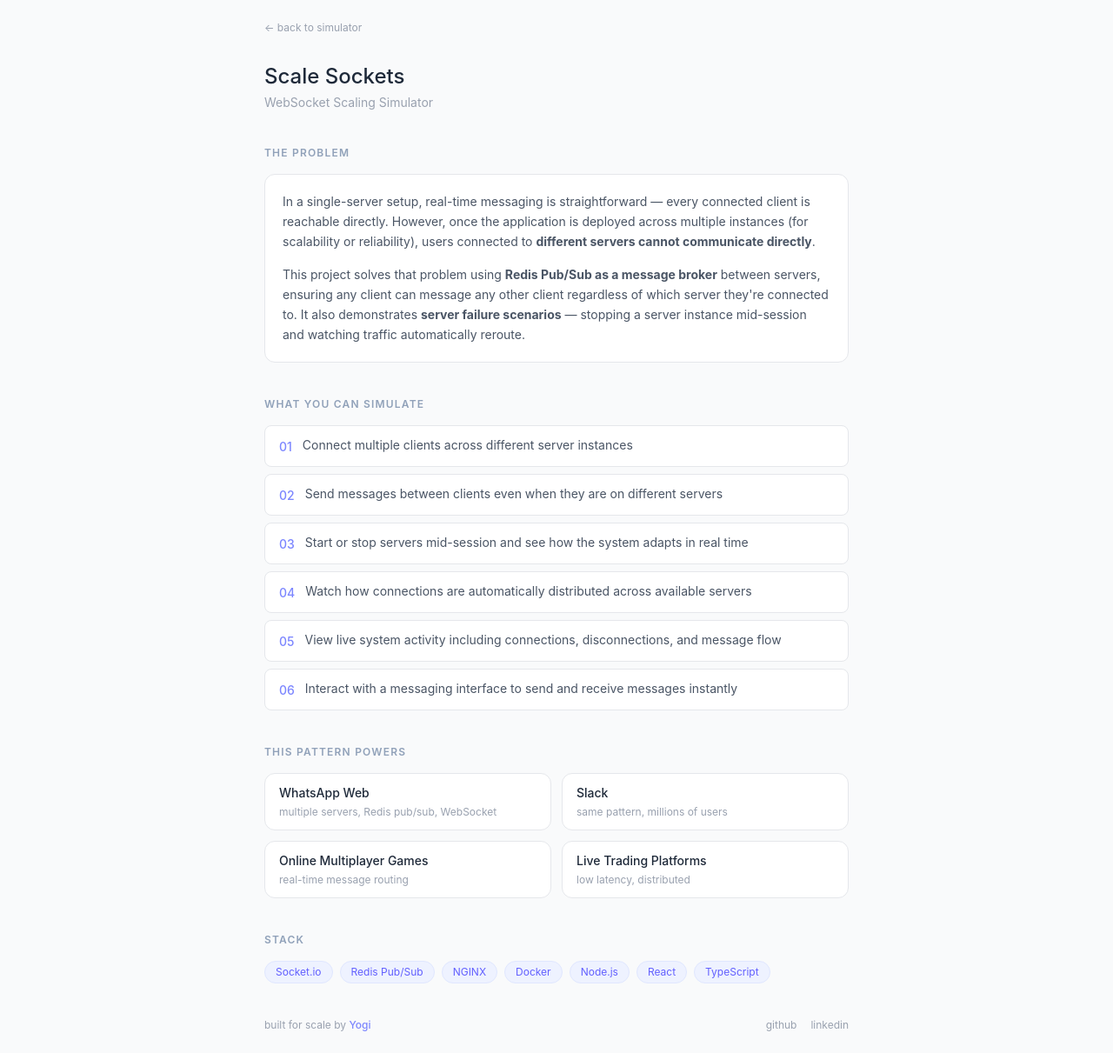
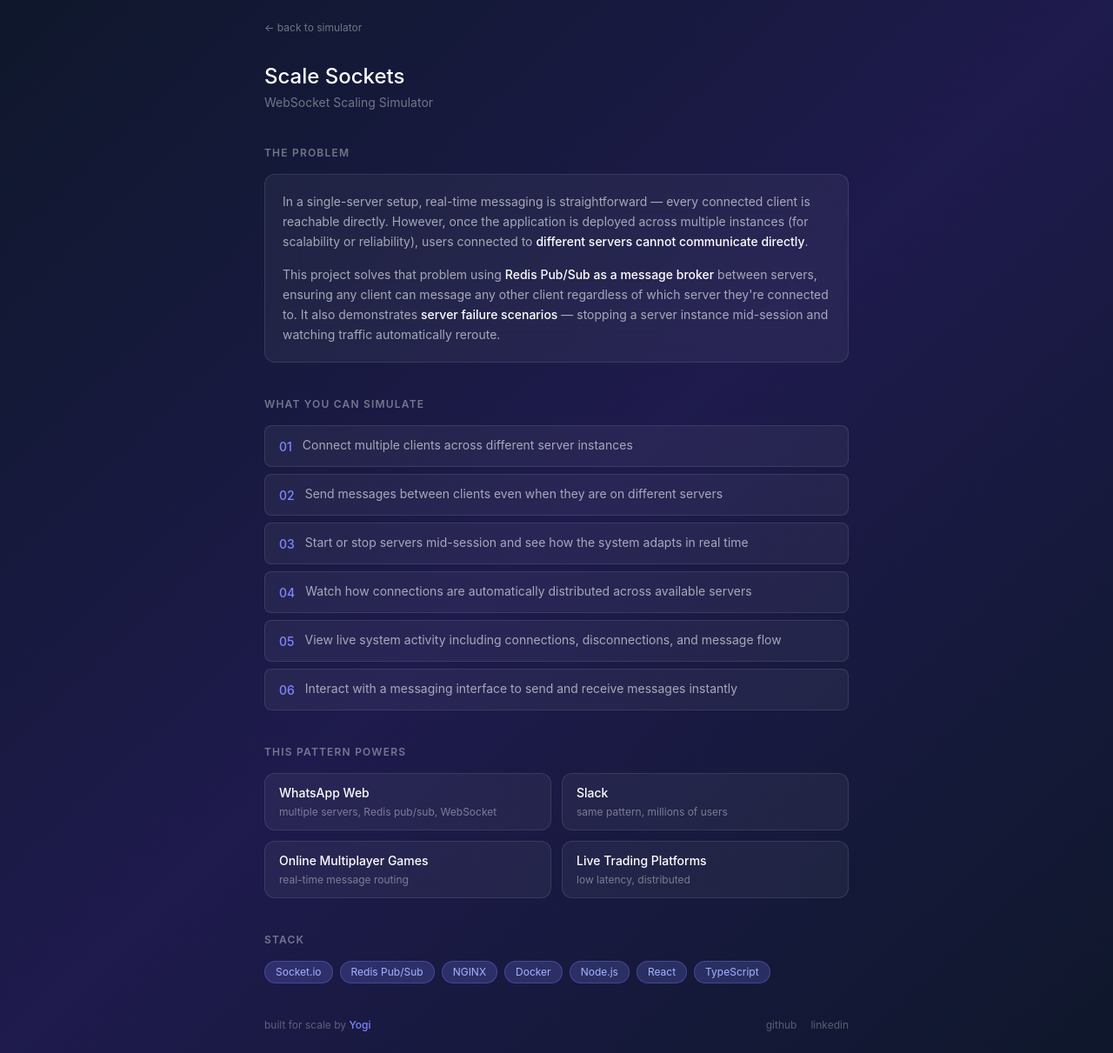
Before and after one commit to yogendraraj02/scale-sockets-fe, a React (Vite) app: page /about in a window 1280 px wide. Shown: the whole page at 87% size. Built offline with nearby package versions, Linux system fonts and the light colour scheme; no server answers.

Commit message:
feat(design): update to Glassmorphism design

```diff
--- a/src/components/ActivityLog.tsx
+++ b/src/components/ActivityLog.tsx
@@ -4,28 +4,35 @@ interface Props {
   logs: Log[]
 }
 
+function getEventStyle(event: string) {
+  if (/disconnected|went down/.test(event)) return 'border-red-400/60 bg-red-400/5';
+  if (/connected|is up/.test(event)) return 'border-emerald-400/60 bg-emerald-400/5';
+  if (/→/.test(event)) return 'border-indigo-400/60 bg-indigo-400/5';
+  return 'border-white/10 bg-white/5';
+}
+
 function ActivityLog({ logs }: Props) {
   return (
-    <div className="bg-white rounded-xl border border-gray-200 p-4 col-span-2">
-      <h2 className="text-xs font-semibold text-slate-400 uppercase tracking-widest mb-3">
+    <div className="bg-white/5 backdrop-blur-xl border border-white/10 rounded-xl p-4 col-span-2">
+      <h2 className="text-xs font-semibold text-white/40 uppercase tracking-widest mb-3">
         Activity Log
       </h2>
 
       <div className="flex flex-col gap-1 max-h-48 overflow-y-auto">
         {logs.length === 0 ? (
-          <p className="text-sm text-gray-400 text-center py-4">
+          <p className="text-sm text-white/30 text-center py-4">
             no activity yet
           </p>
         ) : (
           logs.map((log, index) => (
             <div
               key={index}
-              className="flex items-start gap-3 px-3 py-2 bg-slate-50 rounded-lg border border-slate-100 font-mono"
+              className={`flex items-start gap-3 px-3 py-2 rounded-lg border-l-2 border border-r-0 border-t-0 border-b-0 font-mono ${getEventStyle(log.event)}`}
             >
-              <span className="text-xs text-gray-400 shrink-0 mt-0.5">
+              <span className="text-xs text-white/30 shrink-0 mt-0.5">
                 {new Date(log.time).toLocaleTimeString()}
               </span>
-              <span className="text-xs text-gray-700">
+              <span className="text-xs text-white/60">
                 {log.event}
               </span>
             </div>
--- a/src/components/MessageInbox.tsx
+++ b/src/components/MessageInbox.tsx
@@ -7,26 +7,26 @@ interface Props {
 
 function MessageInbox({ messages, currentUserId }: Props) {
   return (
-    <div className="bg-white rounded-xl border border-gray-200 p-4 col-span-2">
-      <h2 className="text-xs font-semibold text-slate-400 uppercase tracking-widest mb-3">
+    <div className="bg-white/5 backdrop-blur-xl border border-white/10 rounded-xl p-4 col-span-2">
+      <h2 className="text-xs font-semibold text-white/40 uppercase tracking-widest mb-3">
         Inbox
       </h2>
 
       <div className="flex flex-col gap-2 max-h-48 overflow-y-auto">
         {messages.length === 0 ? (
-          <p className="text-sm text-gray-400 text-center py-4">no messages yet</p>
+          <p className="text-sm text-white/30 text-center py-4">no messages yet</p>
         ) : (
           messages.map((msg, index) => (
             <div
               key={index}
               className={`flex flex-col px-3 py-2 rounded-lg max-w-sm ${
                 msg.from === currentUserId
-                  ? 'bg-indigo-50 self-end items-end'
-                  : 'bg-gray-50 self-start items-start'
+                  ? 'bg-indigo-500/20 border border-indigo-400/20 self-end items-end'
+                  : 'bg-white/10 border border-white/10 self-start items-start'
               }`}
             >
-              <span className="text-xs text-gray-400 mb-1">{msg.from}</span>
-              <span className="text-sm text-gray-800">{msg.text}</span>
+              <span className="text-xs text-white/30 mb-1">{msg.from}</span>
+              <span className="text-sm text-slate-100">{msg.text}</span>
             </div>
           ))
         )}
--- a/src/index.css
+++ b/src/index.css
@@ -1,6 +1,21 @@
 @import "tailwindcss";
 
 body {
-  background-color: #f8fafc;
-  color: #0f172a;
+  background-color: #0f172a;
+  color: #f1f5f9;
 }
+
+::-webkit-scrollbar {
+  width: 3px;
+  height: 3px;
+}
+::-webkit-scrollbar-track {
+  background: transparent;
+}
+::-webkit-scrollbar-thumb {
+  background: rgba(255, 255, 255, 0.12);
+  border-radius: 2px;
+}
+::-webkit-scrollbar-thumb:hover {
+  background: rgba(255, 255, 255, 0.22);
+}
--- a/src/pages/About.tsx
+++ b/src/pages/About.tsx
@@ -13,37 +13,37 @@ function About() {
   const navigate = useNavigate()
 
   return (
-    <div className="min-h-screen bg-gray-50 p-6">
+    <div className="min-h-screen bg-gradient-to-br from-slate-900 via-indigo-950 to-slate-900 p-6">
       <div className="max-w-2xl mx-auto">
 
         <button
           onClick={() => navigate('/')}
-          className="text-xs text-gray-400 hover:text-gray-600 transition-colors mb-8 flex items-center gap-1"
+          className="text-xs text-white/40 hover:text-white/70 transition-colors mb-8 flex items-center gap-1"
         >
           ← back to simulator
         </button>
 
         <div className="mb-10">
-          <h1 className="text-2xl font-medium text-gray-800 mb-1">Scale Sockets</h1>
-          <p className="text-sm text-gray-400">WebSocket Scaling Simulator</p>
+          <h1 className="text-2xl font-medium text-white mb-1">Scale Sockets</h1>
+          <p className="text-sm text-white/40">WebSocket Scaling Simulator</p>
         </div>
 
         <div className="mb-10">
-          <h2 className="text-xs font-semibold text-slate-400 uppercase tracking-widest mb-4">
+          <h2 className="text-xs font-semibold text-white/40 uppercase tracking-widest mb-4">
             the problem
           </h2>
-          <div className="bg-white rounded-xl border border-gray-200 p-5">
-            <p className="text-sm text-gray-600 leading-relaxed mb-4">
-            In a single-server setup, real-time messaging is straightforward — every connected client is reachable directly. However, once the application is deployed across multiple instances (for scalability or reliability), users connected to <b>different servers cannot communicate directly</b>.
+          <div className="bg-white/5 backdrop-blur-xl border border-white/10 rounded-xl p-5">
+            <p className="text-sm text-white/60 leading-relaxed mb-4">
+            In a single-server setup, real-time messaging is straightforward — every connected client is reachable directly. However, once the application is deployed across multiple instances (for scalability or reliability), users connected to <span className="text-white font-medium">different servers cannot communicate directly</span>.
             </p>
-            <p className="text-sm text-gray-600 leading-relaxed">
-              This project solves that problem using <b>Redis Pub/Sub as a message broker</b> between servers, ensuring any client can message any other client regardless of which server they're connected to. It also demonstrates <b>server failure scenarios</b> — stopping a server instance mid-session and watching traffic automatically reroute.
+            <p className="text-sm text-white/60 leading-relaxed">
+              This project solves that problem using <span className="text-white font-medium">Redis Pub/Sub as a message broker</span> between servers, ensuring any client can message any other client regardless of which server they're connected to. It also demonstrates <span className="text-white font-medium">server failure scenarios</span> — stopping a server instance mid-session and watching traffic automatically reroute.
             </p>
           </div>
         </div>
 
         <div className="mb-10">
-          <h2 className="text-xs font-semibold text-slate-400 uppercase tracking-widest mb-4">
+          <h2 className="text-xs font-semibold text-white/40 uppercase tracking-widest mb-4">
             what you can simulate
           </h2>
           <div className="flex flex-col gap-2">
@@ -55,42 +55,42 @@ function About() {
               'View live system activity including connections, disconnections, and message flow',
               'Interact with a messaging interface to send and receive messages instantly',
             ].map((point, i) => (
-              <div key={i} className="flex items-start gap-3 bg-white rounded-lg border border-gray-200 px-4 py-3">
+              <div key={i} className="flex items-start gap-3 bg-white/5 border border-white/10 rounded-lg px-4 py-3">
                 <span className="text-indigo-400 font-medium text-sm mt-0.5">{String(i + 1).padStart(2, '0')}</span>
-                <span className="text-sm text-gray-600">{point}</span>
+                <span className="text-sm text-white/60">{point}</span>
               </div>
             ))}
           </div>
         </div>
 
         <div className="mb-10">
-          <h2 className="text-xs font-semibold text-slate-400 uppercase tracking-widest mb-4">
+          <h2 className="text-xs font-semibold text-white/40 uppercase tracking-widest mb-4">
             this pattern powers
           </h2>
           <div className="grid grid-cols-2 gap-3">
             {usedIn.map((item) => (
-              <div key={item.name} className="bg-white rounded-xl border border-gray-200 px-4 py-3">
-                <p className="text-sm font-medium text-gray-800 mb-1">{item.name}</p>
-                <p className="text-xs text-gray-400">{item.desc}</p>
+              <div key={item.name} className="bg-white/5 border border-white/10 rounded-xl px-4 py-3">
+                <p className="text-sm font-medium text-white mb-1">{item.name}</p>
+                <p className="text-xs text-white/40">{item.desc}</p>
               </div>
             ))}
           </div>
         </div>
 
         <div className="mb-10">
-          <h2 className="text-xs font-semibold text-slate-400 uppercase tracking-widest mb-4">
+          <h2 className="text-xs font-semibold text-white/40 uppercase tracking-widest mb-4">
             stack
           </h2>
           <div className="flex flex-wrap gap-2">
             {stack.map((s) => (
-              <span key={s} className="text-xs text-indigo-500 bg-indigo-50 border border-indigo-100 px-3 py-1 rounded-full">
+              <span key={s} className="text-xs text-indigo-300 bg-indigo-400/20 border border-indigo-400/30 px-3 py-1 rounded-full">
                 {s}
               </span>
             ))}
           </div>
         </div>
 
-         <footer className="mt-8 flex items-center justify-between text-xs text-gray-400">
+         <footer className="mt-8 flex items-center justify-between text-xs text-white/30">
           <span>
             built for scale by{" "}
             <span className="text-indigo-400 font-medium">Yogi</span>
@@ -99,14 +99,14 @@ function About() {
             <a
               href="https://github.com/yogendraraj02/scale-sockets-fe"
               target="_blank"
-              className="hover:text-gray-600 transition-colors"
+              className="hover:text-white/60 transition-colors"
             >
               github
             </a>
             <a
               href="https://linkedin.com/in/yogendraraj02"
               target="_blank"
-              className="hover:text-gray-600 transition-colors"
+              className="hover:text-white/60 transition-colors"
             >
               linkedin
             </a>
```
Also changed, not shown: src/App.tsx (+17 -14 lines), src/components/AIAnalyzer.tsx (+21 -21 lines), src/components/ClientsList.tsx (+9 -9 lines), src/components/MessageSender.tsx (+5 -5 lines), src/components/ServersList.tsx (+12 -12 lines), 1 other file (tests, documents, lock files or other folders).
